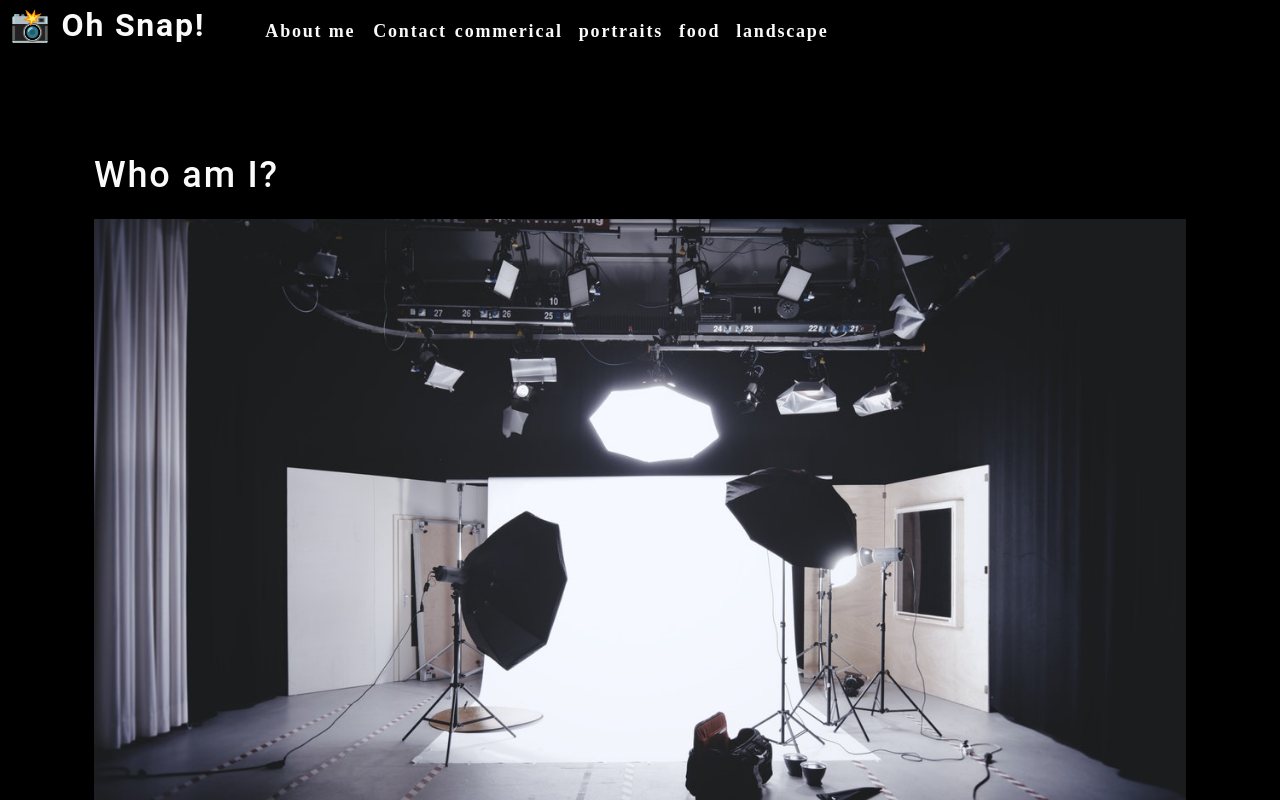
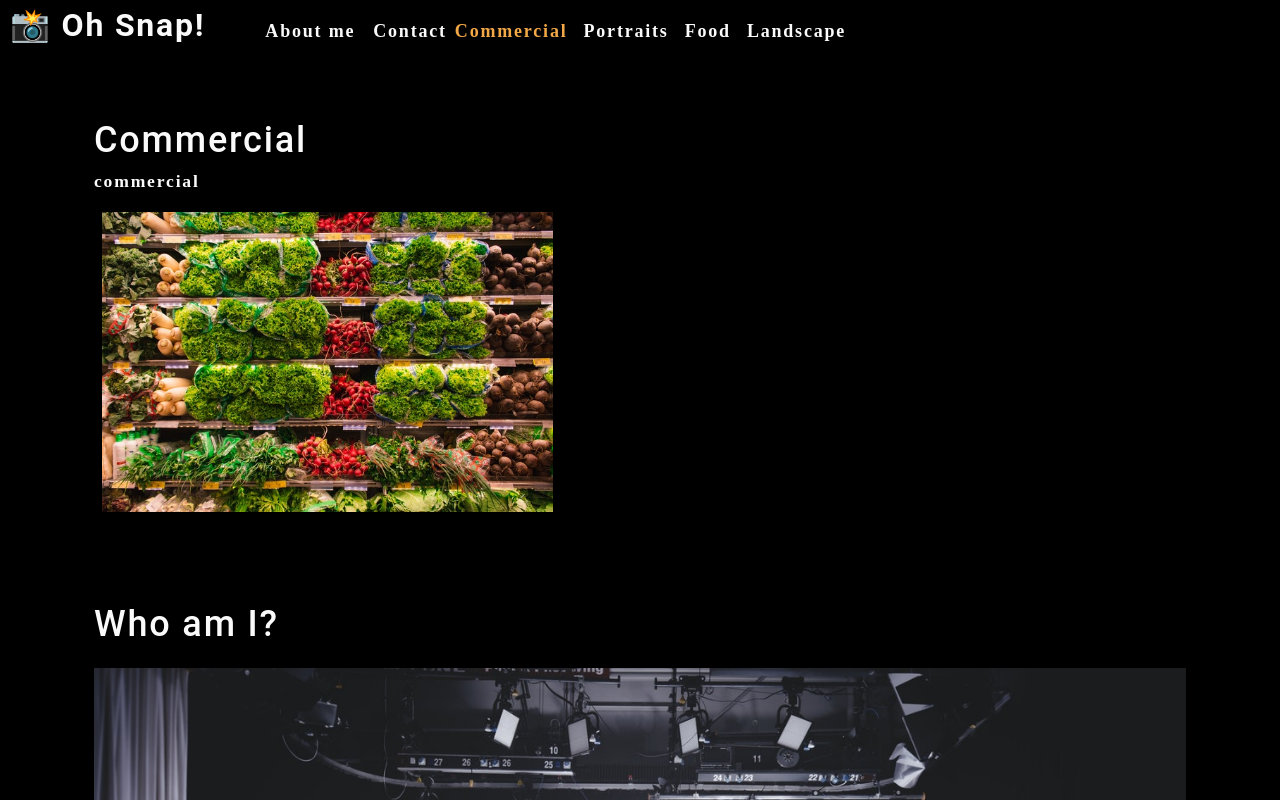
Before and after one commit to rbsantos-code/photo-port, a React (Create React App) app: page / in a window 1280 px wide. Shown: the top 800 px of the page. Built offline with nearby package versions, Linux system fonts and the light colour scheme.

Commit message:
working category title

```diff
--- a/src/App.js
+++ b/src/App.js
@@ -1,13 +1,29 @@
-import React from 'react';
+import React, { useState } from 'react';
 import Nav from './components/Nav';
 import About from './components/About';
+import Gallery from './components/Gallery';
 
 function App() {
+  const [categories] = useState([
+    {
+      name: 'commercial',
+      description: 'Photos of grocery stores, food trucks, and other commercial projects',
+    },
+    { name: 'portraits', description: 'Portraits of people in my life' },
+    { name: 'food', description: 'Delicious delicacies' },
+    { name: 'landscape', description: 'Fields, farmhouses, waterfalls, and the beauty of nature' },
+  ]);
+
+  const [currentCategory, setCurrentCategory] = useState(categories[0]);
+
   return (
     <div>
-      <Nav></Nav>
+      <Nav categories={categories} setCurrentCategory={setCurrentCategory} currentCategory={currentCategory}></Nav>
       <main>
-        <About></About>
+        <div>
+          <Gallery></Gallery>
+          <About></About>
+        </div>
       </main>
     </div>
   );
--- /dev/null
+++ b/src/components/Gallery/index.js
@@ -0,0 +1,25 @@
+import React from 'react';
+import { capitalizeFirstLetter } from '../../utils/helpers';
+import photo from '../../assets/small/commercial/0.jpg'
+
+
+function Gallery(props) {
+
+    const currentGallery = {
+        name: 'commercial',
+        description: 'Photos of grocery stores, food trucks, and other commerical projects',
+    };
+
+    return (
+        <section>
+            <h1>{capitalizeFirstLetter(currentGallery.name)}</h1>
+            <p>{currentGallery.name}</p>
+            <div className='flex-row'>
+                <img src={photo} alt='Commercial Example' className='img-thumbnail mx-1'></img>
+            </div>
+        </section>
+    );
+};
+
+
+export default Gallery;
--- a/src/components/Nav/index.js
+++ b/src/components/Nav/index.js
@@ -1,36 +1,24 @@
-import React from 'react';
+import React, { useEffect } from 'react';
+import { capitalizeFirstLetter } from '../../utils/helpers';
 
 
-function Nav() {
+function Nav(props) {
+    const {
+        categories =[],
+        setCurrentCategory,
+        currentCategory,
+    } = props;
 
-    const categories = [
-        {
-            name: 'commerical',
-            description: 'Photos of grocery stores, food trucks, and other commerical projects',
-        },
-        {
-            name: 'portraits',
-            description: 'Portraits of people in my life',
-        },
-        {
-            name: 'food',
-            description: 'Delicious delicacies',
-        },
-        {
-            name: 'landscape',
-            description: 'Fields, farmhouses, waterfalls, and the beauty of nature'
-        }
-    ];
+    useEffect(() => {
+        document.title = capitalizeFirstLetter(currentCategory.name);
+    }, [currentCategory]);
 
-    function categorySelected(name) {
-        console.log(`${name} clicked`)
-    };
 
     return (
         <header className='flex-row px-1'>
             <h2>
                 <a data-testid='link' href='/'>
-                    <span role='img' aria-label='camera'> 📸 </span> Oh Snap!
+                    <span role='img' aria-label='camera'> 📸 </span>Oh Snap!
                 </a>
             </h2>
             <nav>
@@ -44,9 +32,9 @@
                         <span>Contact</span>
                     </li>
                     {categories.map((category) => (
-                        <li className='mx-1' key={category.name}>
-                            <span onClick={() => categorySelected(category.name)} >
-                                {category.name}
+                        <li className={`mx-1 ${currentCategory.name === category.name && 'navActive'}`} key={category.name}>
+                            <span onClick={() => {setCurrentCategory(category)}} >
+                                {capitalizeFirstLetter(category.name)}
                             </span>
                         </li>
                     ))}
```
